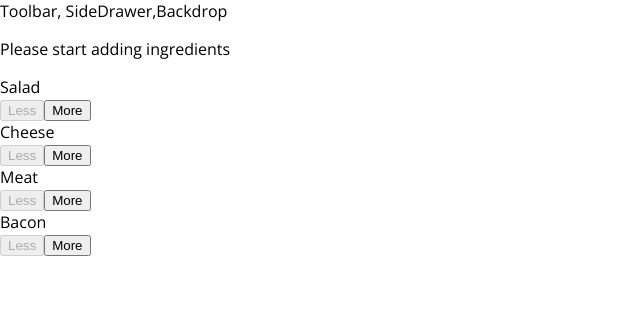
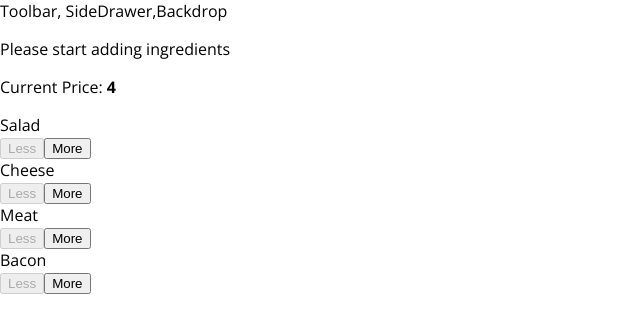
Before and after one commit to Jeysoon/burgerMaker, a React app: page / in a window 1280 px wide. Shown: the top 332 px of the page, without its empty margins (0-640 px from the left). Built offline with nearby package versions, Linux system fonts and the light colour scheme.

Commit message:
Current price added!

```diff
--- a/src/components/Burger/BuildControls/BuildControls.js
+++ b/src/components/Burger/BuildControls/BuildControls.js
@@ -11,6 +11,7 @@
 
 const buildControls = (props) => (
     <div className={classes.BuildControls}>
+    <p>Current Price: <strong>{props.price}</strong></p>
     {/*Loop trough "controls" ES6's constant*/}
     {controls.map(ctrl => (
         <BuildControl
--- a/src/containers/BurgerBuilder/BurgerBuilder.js
+++ b/src/containers/BurgerBuilder/BurgerBuilder.js
@@ -77,6 +77,7 @@
             ingredientAdded={this.addIngredientHandler}
             ingredientRemoved={this.removeIngredientHandler}
             disabled={disabledInfo}
+            price={this.state.totalPrice}
             />
             <div>
             </div>
```
